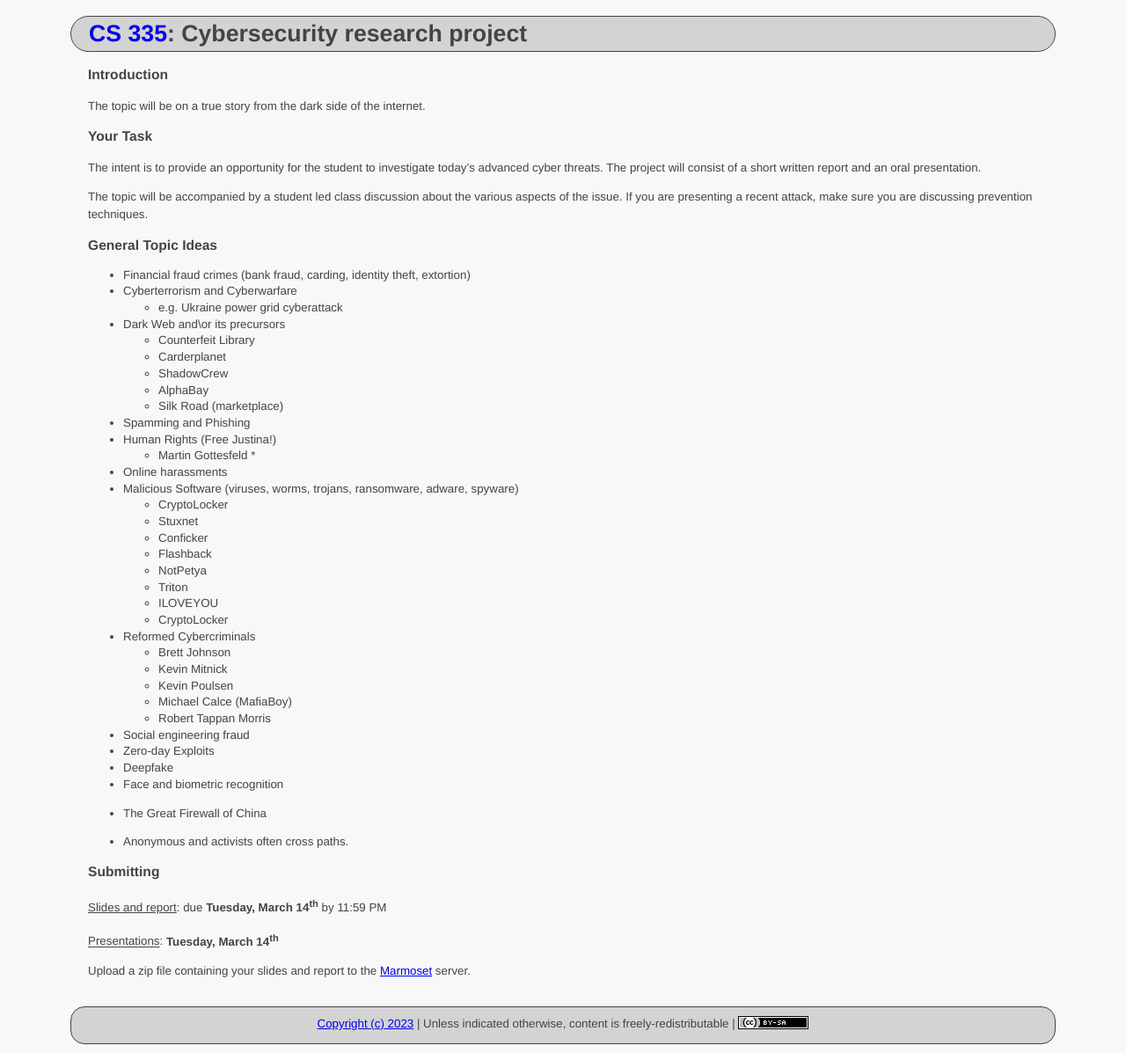
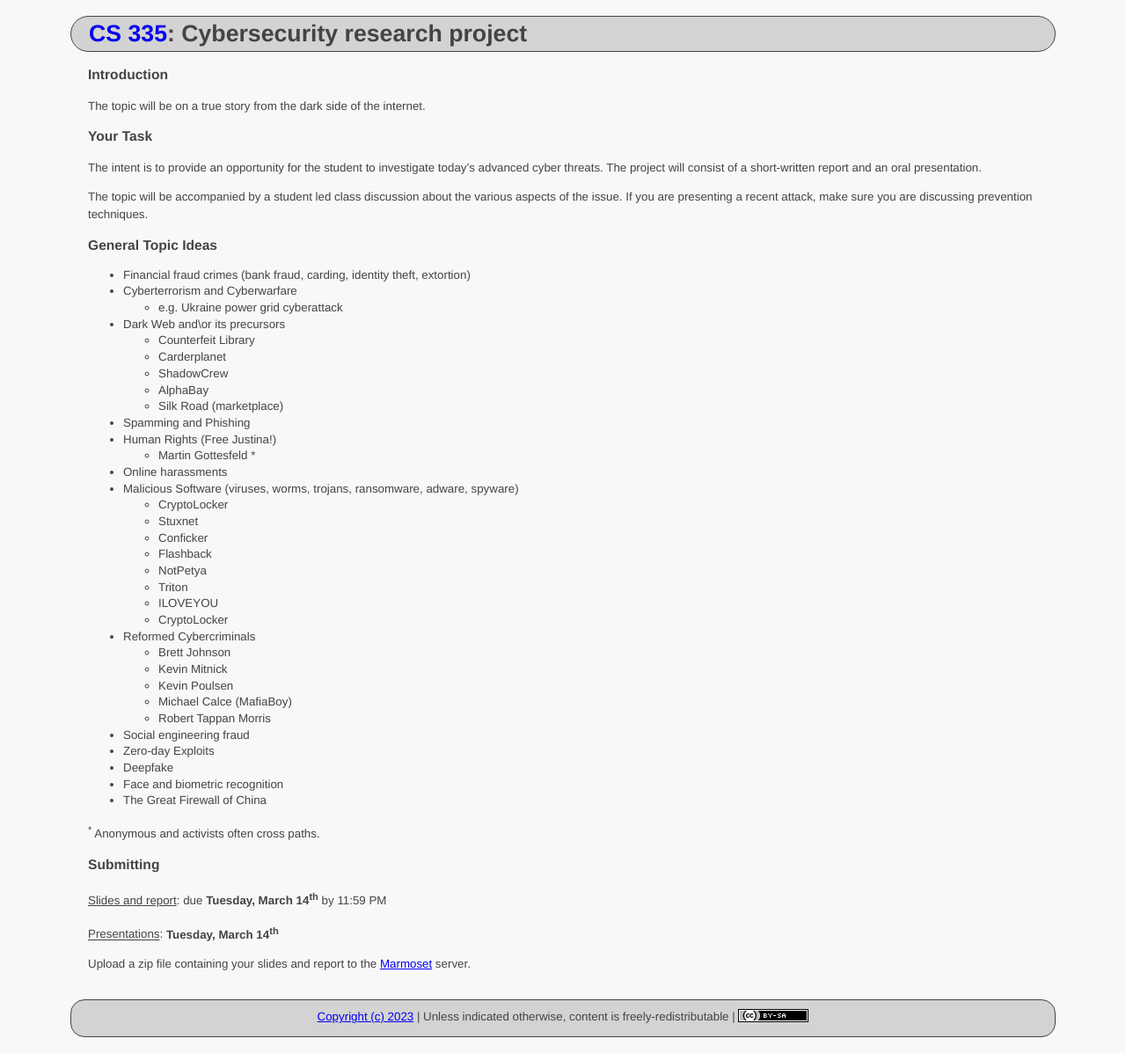
Before and after one commit to ycpcs/cs335-spring2023, a Jekyll site: the page built from assignments/cybercrime.md, in a window 1280 px wide. Shown: the whole page at 88% size. Built offline with Jekyll 4.4.1, drawn with Linux system fonts in a browser that asks for light colours.

```diff
--- a/assignments/cybercrime.md
+++ b/assignments/cybercrime.md
@@ -10,7 +10,7 @@ The topic will be on a true story from the dark side of the internet.
 
 ### Your Task
 
-The intent is to provide an opportunity for the student to investigate today’s advanced cyber threats. The project will consist of a short written report and an oral presentation.
+The intent is to provide an opportunity for the student to investigate today’s advanced cyber threats. The project will consist of a short-written report and an oral presentation.
 
 The topic will be accompanied by a student led class discussion about the various aspects of the issue. If you are presenting a recent attack, make sure you are discussing prevention techniques.
 
@@ -50,9 +50,10 @@ The topic will be accompanied by a student led class discussion about the variou
 - Face and biometric recognition
 - The Great Firewall of China
 
-* Anonymous and activists often cross paths.
+<sup>*</sup> Anonymous and activists often cross paths.
 
 ### Submitting
+
 <u>Slides and report</u>: due **Tuesday, March 14<sup>th</sup>** by 11:59 PM
 
 <u>Presentations</u>: **Tuesday, March 14<sup>th</sup>**
```
Also changed, not shown: notes/index.md (+12 -5 lines), 12 other files.
